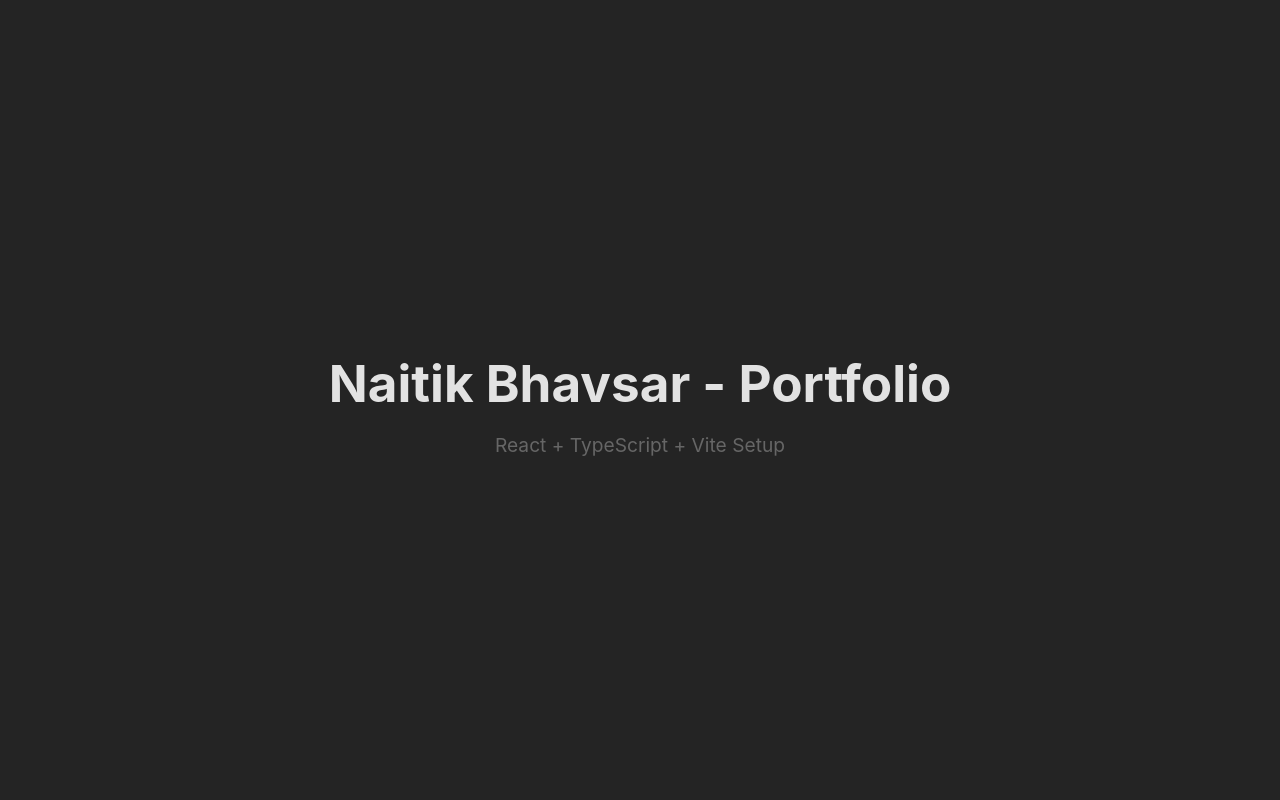
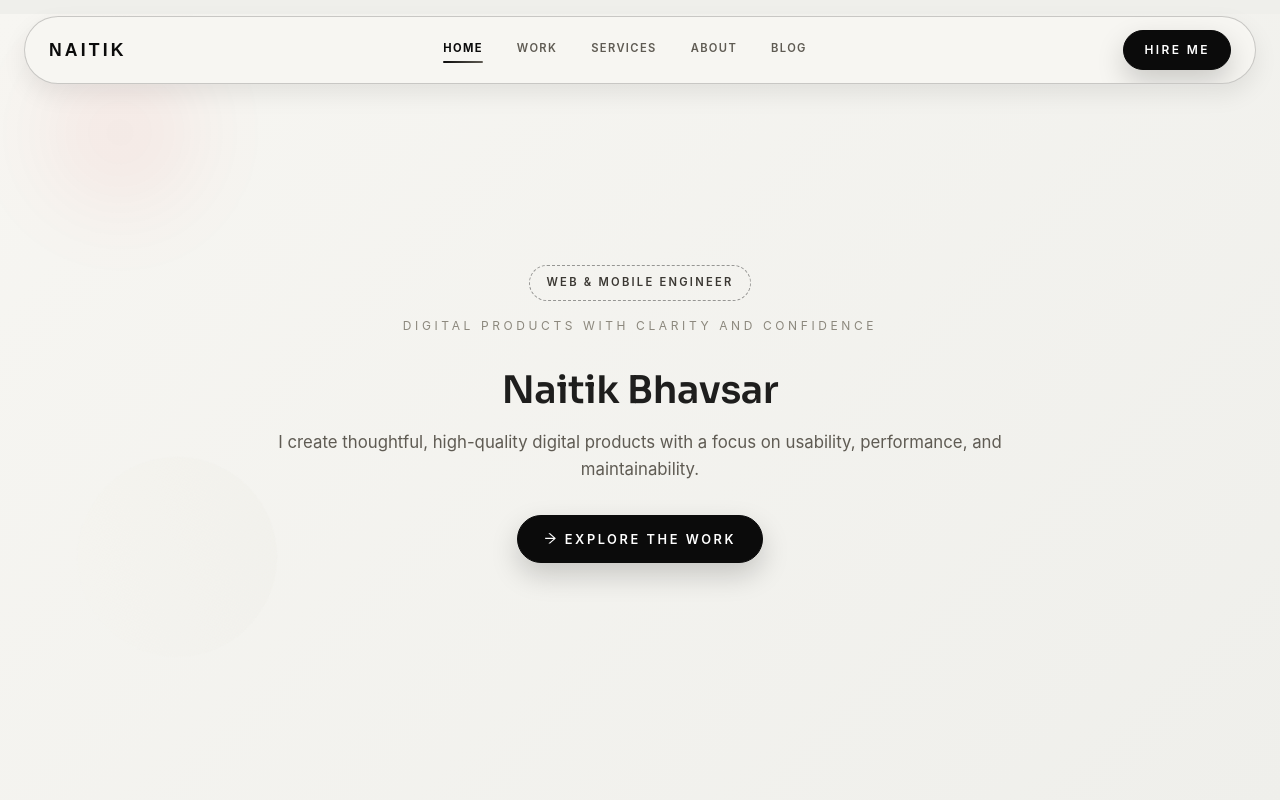
Before and after one commit to nikk-creador/naitik-portfolio, a React (Vite) app: page / in a window 1280 px wide. Shown: the top 800 px of the page. Built offline with nearby package versions, Linux system fonts and the light colour scheme; some icons are missing.

Commit message:
APP file update

```diff
--- a/src/App.tsx
+++ b/src/App.tsx
@@ -1,12 +1,58 @@
-import "./App.css";
+import React from "react";
+import { Layout } from "antd";
+import { AnimatePresence } from "framer-motion";
+import { BrowserRouter, Routes, Route } from "react-router-dom";
+import styled from "styled-components";
+import { NAV_SECTIONS } from "./data/Home";
+import Navbar from "./components/layout/Navbar";
+import Footer from "./components/layout/Footer";
+import FloatingIconBackdrop from "./components/layout/FloatingIconBackdrop";
+const Home = React.lazy(() => import("./components/sections/Home"));
+const BlogDetail = React.lazy(() =>
+  import("./components/sections/Blog").then((module) => ({
+    default: module.BlogDetail,
+  })),
+);
 
-function App(): JSX.Element {
+const { Content } = Layout;
+
+const StyledLayout = styled(Layout)`
+  min-height: 100vh;
+  width: 100%;
+  background: transparent;
+  position: relative;
+`;
+
+const StyledContent = styled(Content)`
+  flex: 1;
+  background: transparent;
+  padding-top: 0;
+  position: relative;
+  z-index: 1;
+`;
+
+const App: React.FC = () => {
   return (
-    <div className="App">
-      <h1>Naitik Bhavsar - Portfolio</h1>
-      <p>React + TypeScript + Vite Setup</p>
-    </div>
+    <BrowserRouter
+      future={{ v7_startTransition: true, v7_relativeSplatPath: true }}
+    >
+      <StyledLayout>
+        <FloatingIconBackdrop />
+        <Navbar sections={NAV_SECTIONS} />
+        <StyledContent>
+          <React.Suspense fallback={null}>
+            <AnimatePresence mode="wait">
+              <Routes>
+                <Route path="/" element={<Home />} />
+                <Route path="/blog/:slug" element={<BlogDetail />} />
+              </Routes>
+            </AnimatePresence>
+          </React.Suspense>
+        </StyledContent>
+        <Footer />
+      </StyledLayout>
+    </BrowserRouter>
   );
-}
+};
 
 export default App;
--- a/src/index.css
+++ b/src/index.css
@@ -1,80 +1,72 @@
+@import url("https://fonts.googleapis.com/css2?family=Manrope:wght@300;400;500;600;700&family=Sora:wght@400;500;600;700&display=swap");
+
 :root {
-  font-family: Inter, system-ui, Avenir, Helvetica, Arial, sans-serif;
-  line-height: 1.5;
+  font-family: "Sora", "Manrope", system-ui, -apple-system, BlinkMacSystemFont,
+    "Segoe UI", sans-serif;
+  line-height: 1.6;
   font-weight: 400;
-
-  color-scheme: light dark;
-  color: rgba(255, 255, 255, 0.87);
-  background-color: #242424;
-
-  font-synthesis: none;
+  color-scheme: light;
+  background-color: #efefeb;
   text-rendering: optimizeLegibility;
   -webkit-font-smoothing: antialiased;
   -moz-osx-font-smoothing: grayscale;
   -webkit-text-size-adjust: 100%;
 }
 
-a {
-  font-weight: 500;
-  color: #646cff;
-  text-decoration: inherit;
+html {
+  scroll-behavior: smooth;
+  position: relative;
 }
-a:hover {
-  color: #535bf2;
+
+@media (prefers-reduced-motion: reduce) {
+  html {
+    scroll-behavior: auto;
+  }
+}
+
+*,
+*::before,
+*::after {
+  box-sizing: border-box;
 }
 
 body {
   margin: 0;
-  display: flex;
-  place-items: center;
   min-width: 320px;
+  min-height: 100vh;
+  background: #efefeb;
+  color: #0b0b0b;
+  position: relative;
+}
+
+#root {
+  width: 100%;
   min-height: 100vh;
 }
 
-h1 {
-  font-size: 3.2em;
-  line-height: 1.1;
+a {
+  color: inherit;
+  text-decoration: none;
 }
 
-#root {
-  max-width: 1280px;
-  margin: 0 auto;
-  padding: 2rem;
-  text-align: center;
+h1,
+h2,
+h3,
+h4,
+h5,
+h6,
+h1.ant-typography,
+h2.ant-typography,
+h3.ant-typography,
+h4.ant-typography,
+h5.ant-typography,
+h6.ant-typography {
+  font-family: "Sora", "Manrope", system-ui, -apple-system, BlinkMacSystemFont,
+    "Segoe UI", sans-serif;
+  letter-spacing: -0.01em;
 }
 
-.logo {
-  height: 6em;
-  padding: 1.5em;
-  will-change: filter;
-  transition: filter 300ms;
+img {
+  max-width: 100%;
+  display: block;
 }
-.logo:hover {
-  filter: drop-shadow(0 0 2em #646cffaa);
-}
-.logo.react:hover {
-  filter: drop-shadow(0 0 2em #61dafbaa);
-}
-
-@keyframes logo-spin {
-  from {
-    transform: rotate(0deg);
-  }
-  to {
-    transform: rotate(360deg);
-  }
-}
-
-@media (prefers-reduced-motion: no-preference) {
-  a:nth-of-type(2) .logo {
-    animation: logo-spin infinite 20s linear;
-  }
-}
-
-.card {
-  padding: 2em;
-}
-
-.read-the-docs {
-  color: #888;
-}
```
